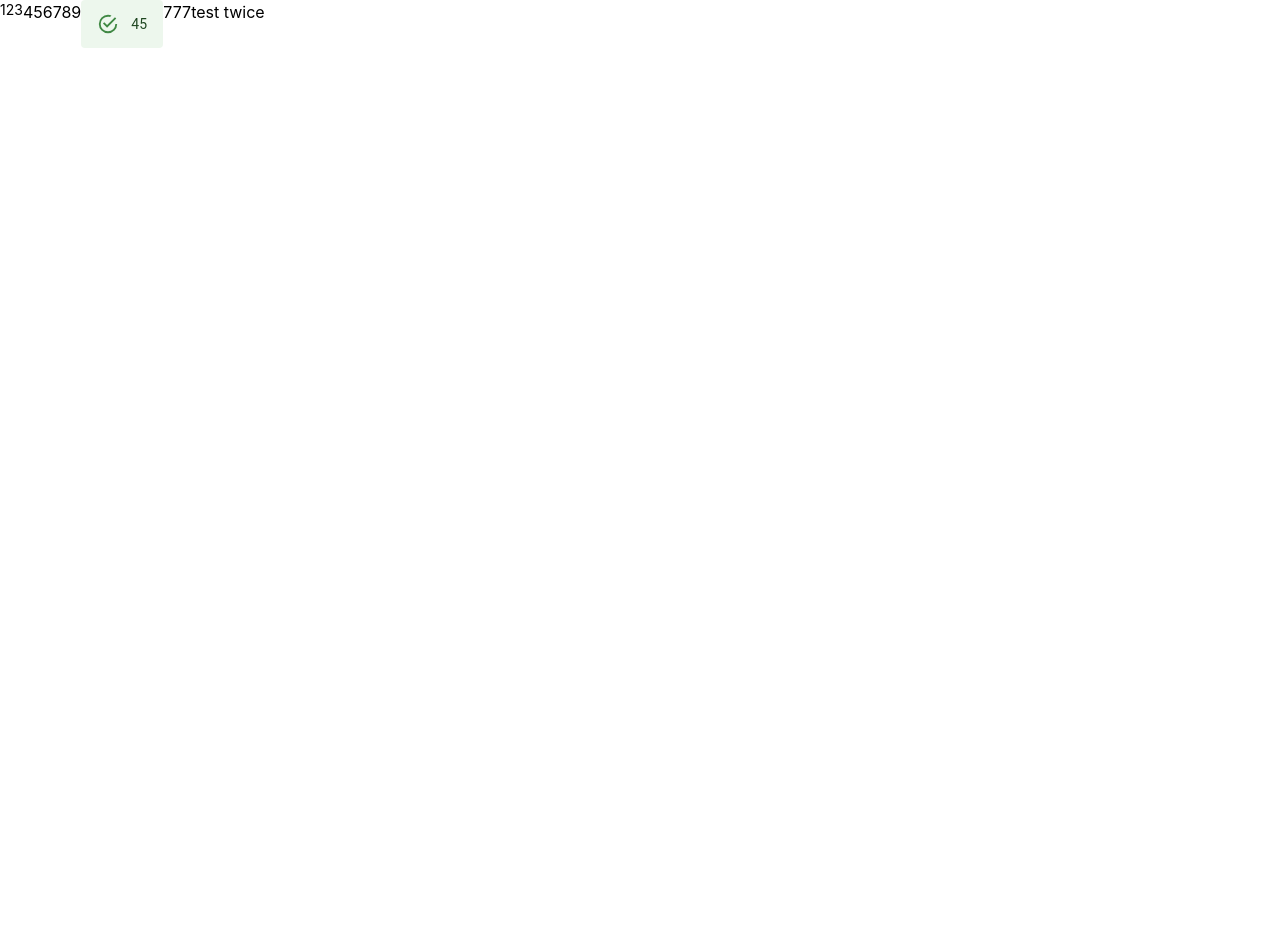
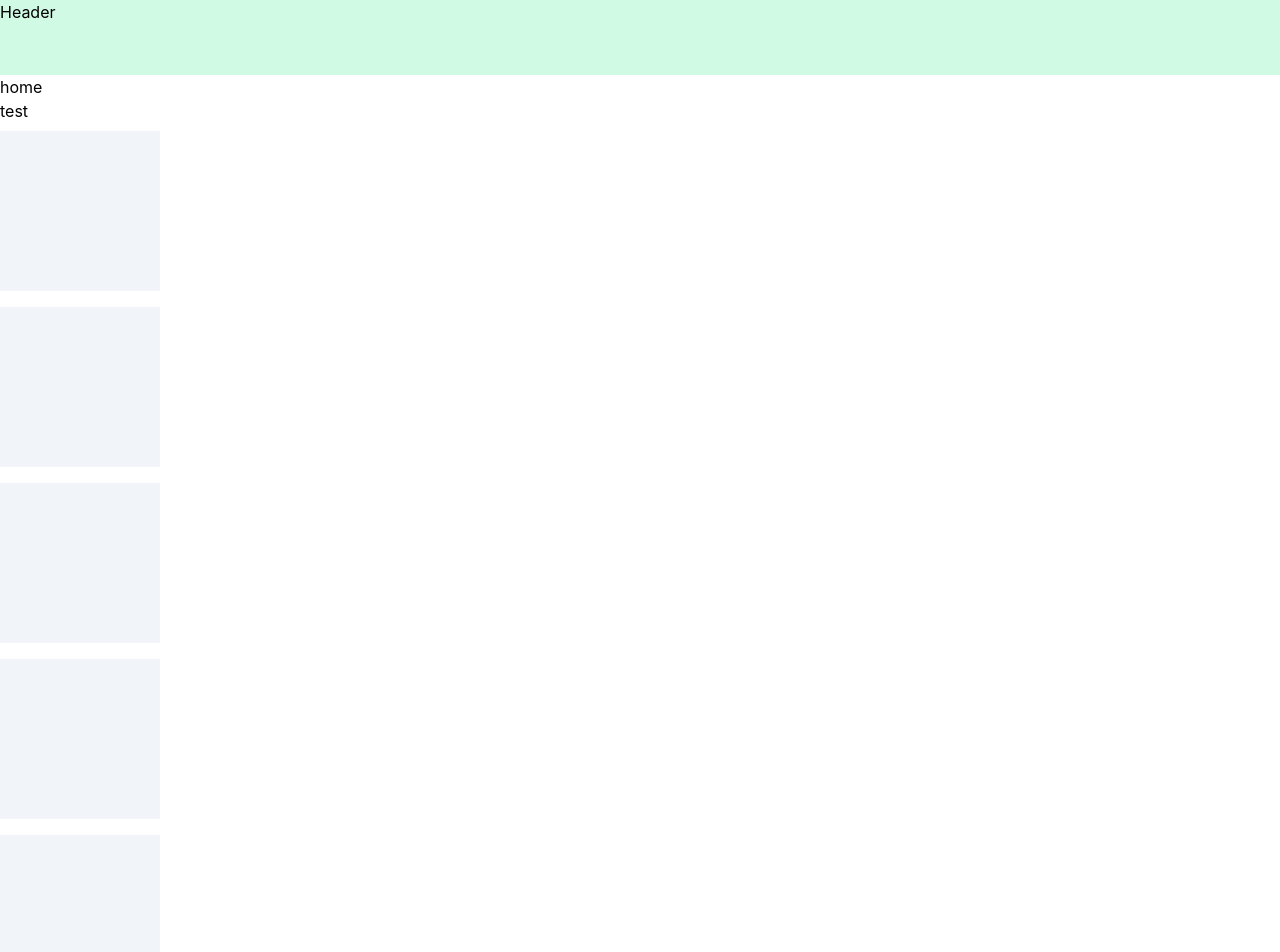
Before and after one commit to imChingHsuan/test, a React (Create React App) app: page / in a window 1280 px wide. Shown: the top 952 px of the page. Before the commit the page ends 800 px from the top, so only its background shows below. Built offline with nearby package versions, Linux system fonts and the light colour scheme.

Commit message:
製作header中

```diff
--- a/package.json
+++ b/package.json
@@ -11,6 +11,7 @@
     "@testing-library/user-event": "^13.5.0",
     "react": "^18.2.0",
     "react-dom": "^18.2.0",
+    "react-router-dom": "^6.14.2",
     "react-scripts": "5.0.1",
     "web-vitals": "^2.1.4"
   },
--- a/src/App.js
+++ b/src/App.js
@@ -1,15 +1,10 @@
-import { Alert } from "@mui/material";
+import RoutesRender from "./Routes";
 
 const App = () => {
   return (
-    <div className="flex">
-      <div className="text-sm">123</div>
-      <div>456</div>
-      <div>789</div>
-      <Alert>45</Alert>
-      <div>777</div>
-      <div>test twice</div>
-    </div>
+    <>
+      <RoutesRender />
+    </>
   );
 };
 
--- /dev/null
+++ b/src/Header/Header.js
@@ -0,0 +1,9 @@
+const Header = () => {
+  return (
+    <div className="h-[75px] bg-emerald-100 sticky w-full z-99">
+      <div>Header</div>
+    </div>
+  );
+};
+
+export default Header;
--- /dev/null
+++ b/src/Header/index.js
@@ -0,0 +1,3 @@
+import Header from "./Header";
+
+export default Header;
--- /dev/null
+++ b/src/Routes.js
@@ -0,0 +1,35 @@
+import * as React from "react";
+import { Outlet, Route, Routes, useRoutes } from "react-router-dom";
+import Home from "./pages/Home";
+import Layout from "./pages/Home/Layout/Layout";
+import NotFound from "./pages/Home/NotFound/NotFound";
+const Courses = () => {
+  return (
+    <>
+      <div>Courses</div>
+      <Outlet />
+    </>
+  );
+};
+const CoursesIndex = () => {
+  return <div>CoursesIndex</div>;
+};
+const Course = () => {
+  return <div>Course</div>;
+};
+const RoutesRender = () => {
+  const routes = useRoutes([
+    {
+      path: "/",
+      element: <Layout />,
+      children: [
+        { index: true, element: <Home /> },
+        { path: "/test", element: <Course /> },
+        { path: "/test/:id", element: <div>123</div> },
+        { path: "*", element: <NotFound /> },
+      ],
+    },
+  ]);
+  return <>{routes}</>;
+};
+export default RoutesRender;
--- a/src/index.js
+++ b/src/index.js
@@ -4,11 +4,14 @@ import "./index.css";
 import "./input.css";
 import App from "./App";
 import reportWebVitals from "./reportWebVitals";
+import { BrowserRouter } from "react-router-dom";
 
 const root = ReactDOM.createRoot(document.getElementById("root"));
 root.render(
   <React.StrictMode>
-    <App />
+    <BrowserRouter>
+      <App />
+    </BrowserRouter>
   </React.StrictMode>
 );
 
--- /dev/null
+++ b/src/pages/Home/Home.js
@@ -0,0 +1,19 @@
+import { Link } from "react-router-dom";
+
+const Home = () => {
+  return (
+    <div className="flex flex-col">
+      <div>home</div>
+      <Link to={"/test"}>test</Link>
+      <div className="h-40 w-40 bg-slate-100 my-2"></div>
+      <div className="h-40 w-40 bg-slate-100 my-2"></div>
+      <div className="h-40 w-40 bg-slate-100 my-2"></div>
+      <div className="h-40 w-40 bg-slate-100 my-2"></div>
+      <div className="h-40 w-40 bg-slate-100 my-2"></div>
+      <div className="h-40 w-40 bg-slate-100 my-2"></div>
+      <div className="h-40 w-40 bg-slate-100 my-2"></div>
+      <div className="h-40 w-40 bg-slate-100 my-2"></div>
+    </div>
+  );
+};
+export default Home;
--- /dev/null
+++ b/src/pages/Home/Layout/Layout.js
@@ -0,0 +1,12 @@
+import { Outlet } from "react-router-dom";
+import Header from "../../../Header";
+
+const Layout = () => {
+  return (
+    <>
+      <Header />
+      <Outlet />
+    </>
+  );
+};
+export default Layout;
--- /dev/null
+++ b/src/pages/Home/Layout/index.js
@@ -0,0 +1,3 @@
+import Layout from "./Layout";
+
+export default Layout;
--- /dev/null
+++ b/src/pages/Home/NotFound/NotFound.js
@@ -0,0 +1,4 @@
+const NotFound = () => {
+  return <div>Not found</div>;
+};
+export default NotFound;
--- /dev/null
+++ b/src/pages/Home/NotFound/index.js
@@ -0,0 +1,3 @@
+import NotFound from "./NotFound";
+
+export default NotFound;
--- /dev/null
+++ b/src/pages/Home/index.js
@@ -0,0 +1,3 @@
+import Home from "./Home";
+
+export default Home;
```
Also changed, not shown: 2 other files (tests, documents, lock files or other folders).
